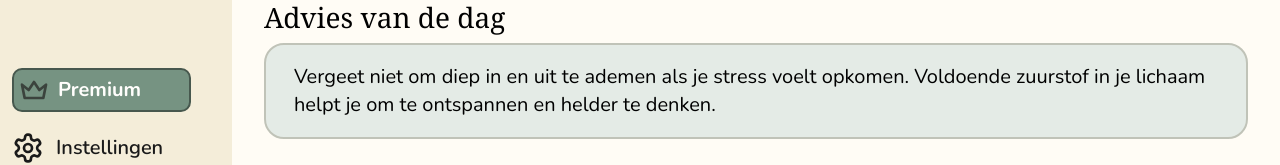
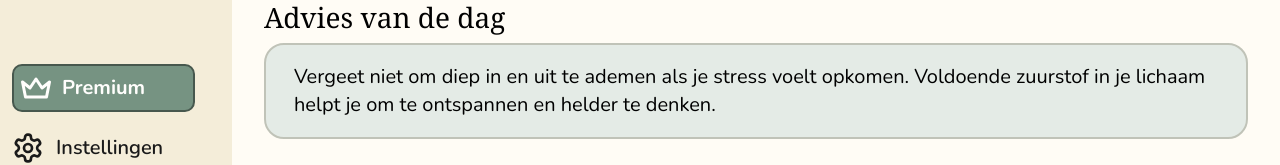
Before and after one commit to Charlie280809/Re-mind_app, a React app in the folder frontend/: page / in a window 1280 px wide. In both pictures the pointer is over the button "Premium". Shown: the part 612-777 px from the top of the page. Built offline with nearby package versions, Linux system fonts and the light colour scheme; the HTML template or start-up script is replaced by a standard one.

Commit message:
style: bottom navlinks styling

```diff
--- a/frontend/src/css/navbar.css
+++ b/frontend/src/css/navbar.css
@@ -140,7 +140,6 @@
   transition: all 0.2s ease-in-out;
 }
 
-.premiumButton:hover,
 .settingsLink:hover {
   font-family: var(--text-navigation-hover-font-family);
   font-weight: var(--text-navigation-hover-font-weight);
@@ -148,15 +147,23 @@
   line-height: var(--text-navigation-hover-line-height);
 }
 
+.premiumButton:hover {
+  font-weight: var(--font-weight-bold);
+  font-size: var(--text-navigation-active-font-size);
+  line-height: var(--text-navigation-active-line-height);
+  gap: var(--space-8);
+}
+
 .premiumButton:hover svg {
-  color: var(--highlight-900);
+  width: 36px;
+  height: 36px;
 }
 
 .settingsLink:hover svg {
   color: var(--text-navigation-hover-color);
 }
 
-.premiumButton:active,
+/* .premiumButton:active, */
 .settingsLink:active {
   font-weight: var(--text-navigation-active-font-weight);
   font-size: var(--text-navigation-active-font-size);
@@ -164,7 +171,11 @@
   gap: var(--space-8);
 }
 
-.premiumButton:active svg,
+.premiumButton:active svg {
+  width: 36px;
+  height: 36px;
+}
+
 .settingsLink:active svg {
   color: var(--text-navigation-active-color);
   width: 36px;
```
